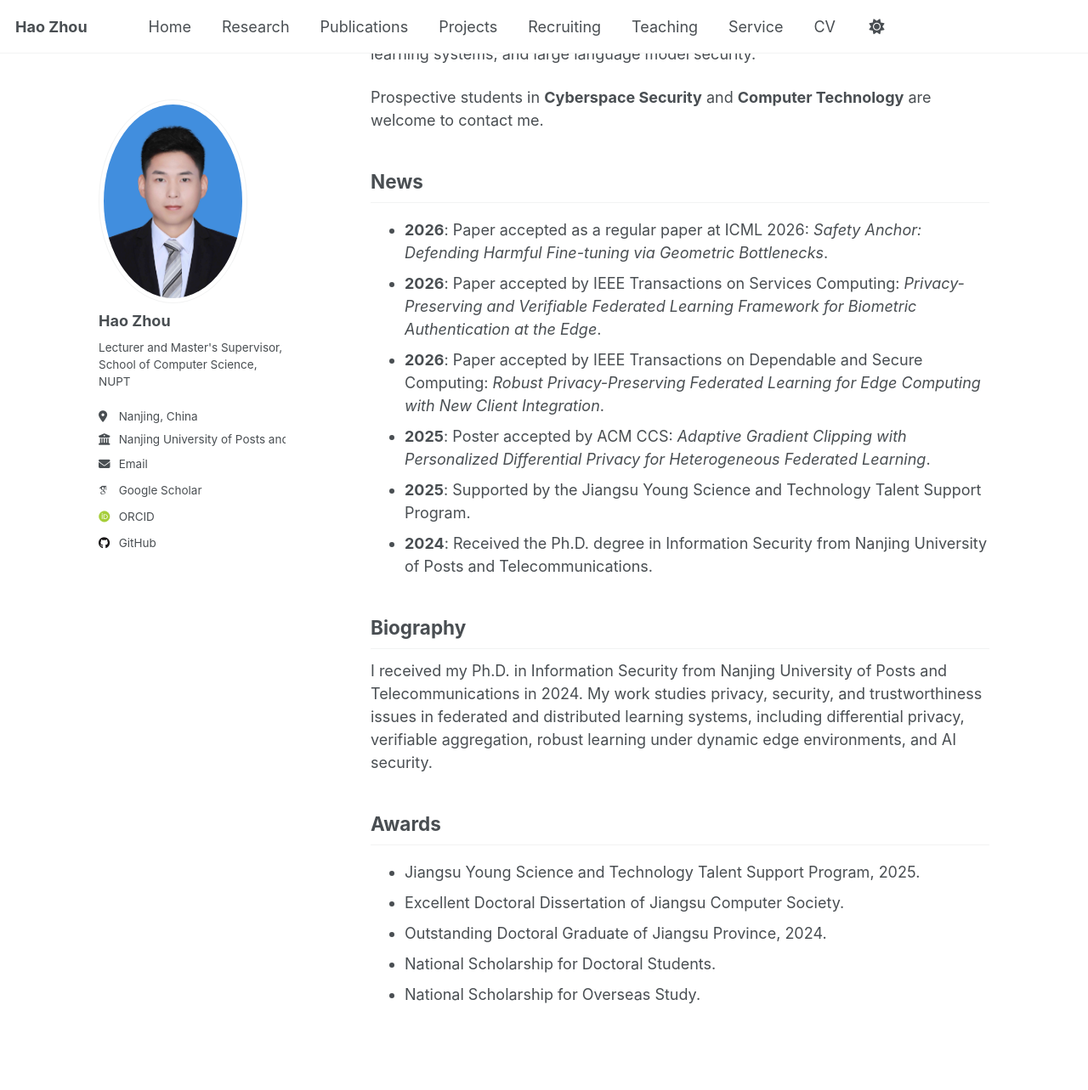
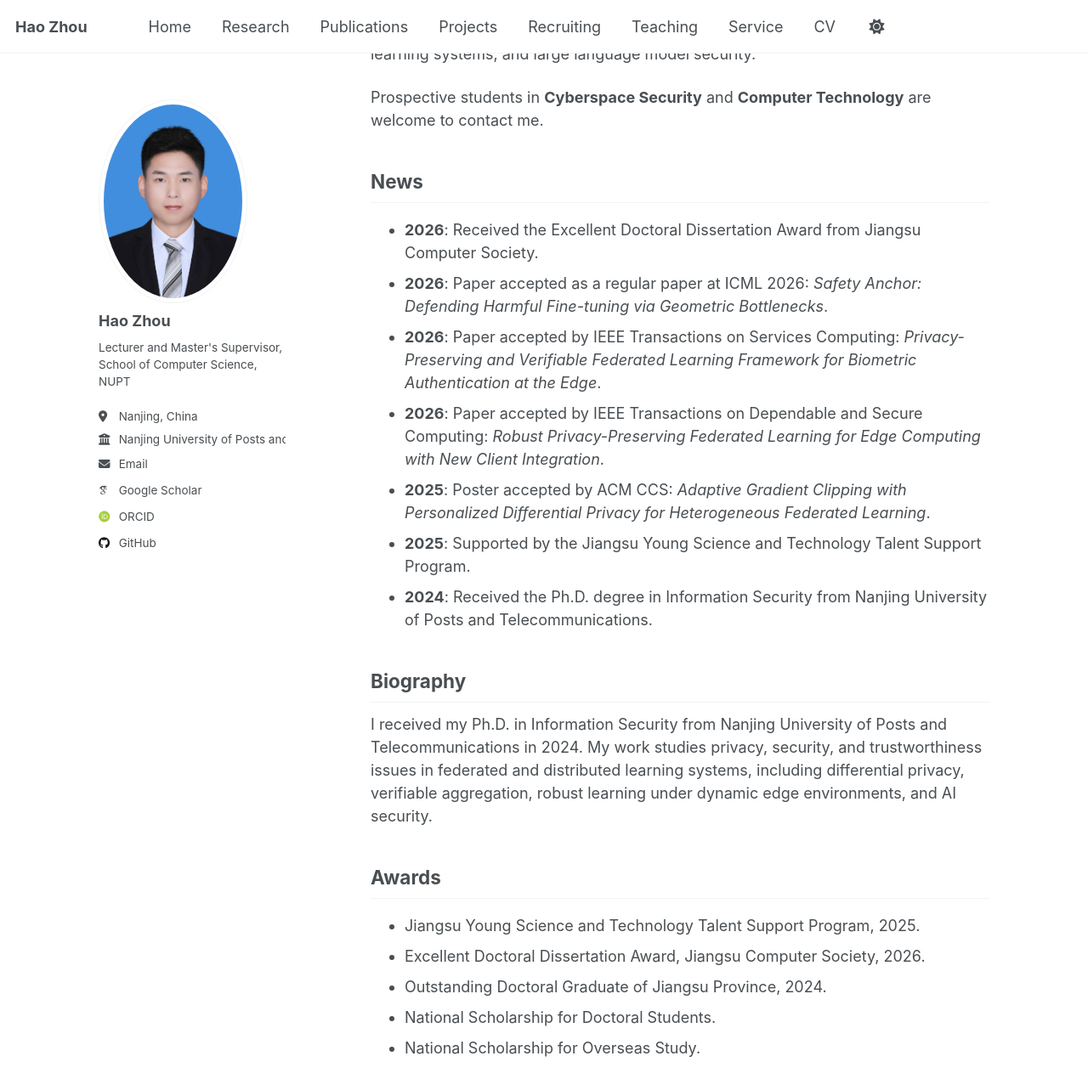
Before and after one commit to haozhou12/haozhou12.github.io, a Jekyll site: the page built from _pages/index.md, in a window 1280 px wide and 1400 px high, scrolled down 503 px. Shown: the top 1283 px of the window at 85% size. Built offline with Jekyll 4.4.1, drawn with Linux system fonts in a browser that asks for light colours; some web fonts are replaced.

Commit message:
Add Jiangsu Computer Society dissertation award

```diff
--- a/_pages/index.md
+++ b/_pages/index.md
@@ -19,6 +19,7 @@ Prospective students in **Cyberspace Security** and **Computer Technology** are
 
 ## News
 
+- **2026**: Received the Excellent Doctoral Dissertation Award from Jiangsu Computer Society.
 - **2026**: Paper accepted as a regular paper at ICML 2026: *Safety Anchor: Defending Harmful Fine-tuning via Geometric Bottlenecks*.
 - **2026**: Paper accepted by IEEE Transactions on Services Computing: *Privacy-Preserving and Verifiable Federated Learning Framework for Biometric Authentication at the Edge*.
 - **2026**: Paper accepted by IEEE Transactions on Dependable and Secure Computing: *Robust Privacy-Preserving Federated Learning for Edge Computing with New Client Integration*.
@@ -33,7 +34,7 @@ I received my Ph.D. in Information Security from Nanjing University of Posts and
 ## Awards
 
 - Jiangsu Young Science and Technology Talent Support Program, 2025.
-- Excellent Doctoral Dissertation of Jiangsu Computer Society.
+- Excellent Doctoral Dissertation Award, Jiangsu Computer Society, 2026.
 - Outstanding Doctoral Graduate of Jiangsu Province, 2024.
 - National Scholarship for Doctoral Students.
 - National Scholarship for Overseas Study.
```
Also changed, not shown: _pages/cv.md (+1 -1 lines).
